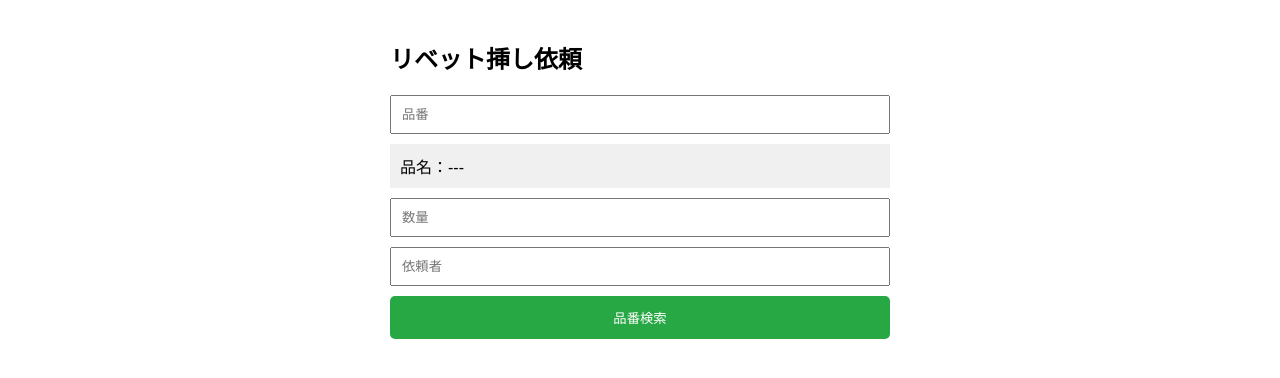
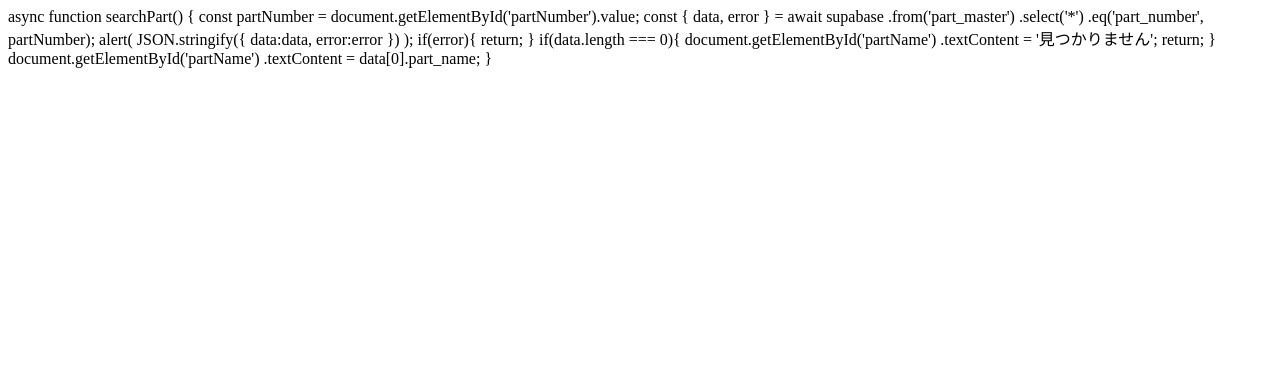
Before and after one commit to kei748/rivet-app, a plain HTML site: page index.html in a window 1280 px wide. Drawn offline with nearby package versions, Linux system fonts and the light colour scheme.

Commit message:
Update index.html

```diff
--- a/index.html
+++ b/index.html
@@ -1,68 +1,3 @@
-<!DOCTYPE html>
-<html lang="ja">
-<head>
-<meta charset="UTF-8">
-<meta name="viewport" content="width=device-width, initial-scale=1.0">
-<title>リベット挿し依頼</title>
-
-<script src="https://cdn.jsdelivr.net/npm/@supabase/supabase-js@2"></script>
-
-<style>
-body{
-    font-family: sans-serif;
-    max-width:500px;
-    margin:auto;
-    padding:20px;
-}
-
-input{
-    width:100%;
-    padding:10px;
-    margin-bottom:10px;
-    box-sizing:border-box;
-}
-
-button{
-    width:100%;
-    padding:12px;
-    background:#28a745;
-    color:white;
-    border:none;
-    border-radius:5px;
-}
-
-.info{
-    background:#f0f0f0;
-    padding:10px;
-    margin-bottom:10px;
-}
-</style>
-</head>
-<body>
-
-<h2>リベット挿し依頼</h2>
-
-<input id="partNumber" placeholder="品番">
-
-<div class="info">
-品名：<span id="partName">---</span>
-</div>
-
-<input id="quantity" type="number" placeholder="数量">
-
-<input id="requester" placeholder="依頼者">
-
-<button onclick="searchPart()">品番検索</button>
-
-<script>
-const SUPABASE_URL = 'https://syenkcmxnwrfuazuaona.supabase.co';
-const SUPABASE_KEY = 'sb_publishable_ERHnwKz2S2zHXeO2LpSIIg_XO36cGqc';
-
-const supabase = window.supabase.createClient(
-  SUPABASE_URL,
-  SUPABASE_KEY
-);
-
 async function searchPart() {
 
  const partNumber =
@@ -73,20 +8,25 @@ async function searchPart() {
  .select('*')
  .eq('part_number', partNumber);
 
-  if (error) {
-    alert(error.message);
+ alert(
+   JSON.stringify({
+     data:data,
+     error:error
+   })
+ );
+
+ if(error){
    return;
  }
 
-  if (data.length === 0) {
-    document.getElementById('partName').textContent =
-      '見つかりません';
+ if(data.length === 0){
+
+   document.getElementById('partName')
+   .textContent = '見つかりません';
+
    return;
  }
 
-  document.getElementById('partName').textContent =
-    data[0].part_name;
+ document.getElementById('partName')
+ .textContent = data[0].part_name;
 }
-</script>
-
-</body
```
Lines whose indentation alone changed are shown as unchanged.
